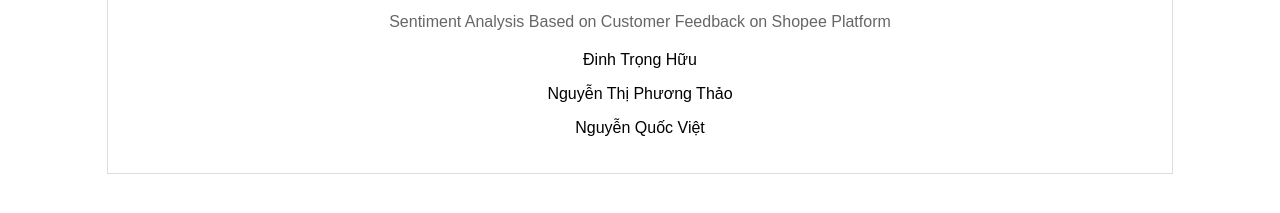
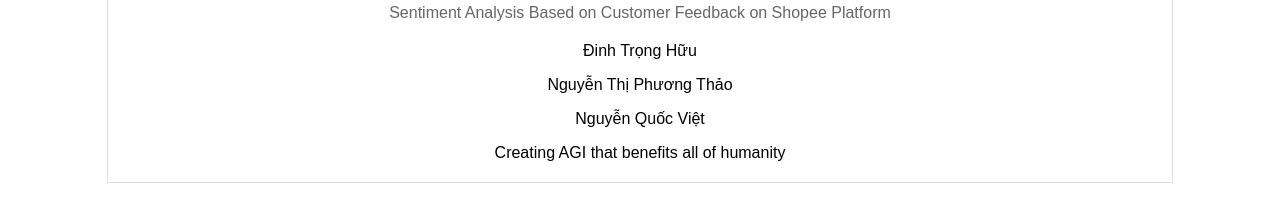
Before and after one commit to ueh-nlp/ueh-nlp.github.io, a plain HTML site: page index.html in a window 1280 px wide. Shown: the part 379-592 px from the top of the page. Drawn offline with Linux system fonts and the light colour scheme.

Commit message:
Update index.html

```diff
--- a/index.html
+++ b/index.html
@@ -63,7 +63,7 @@
   <gradio-app src="https://quocviethere-roberta-sentiment-analysis.hf.space"></gradio-app>
 
 
-
+  <footer>Creating AGI that benefits all of humanity</footer>
 
 </body>
 </html>
```
